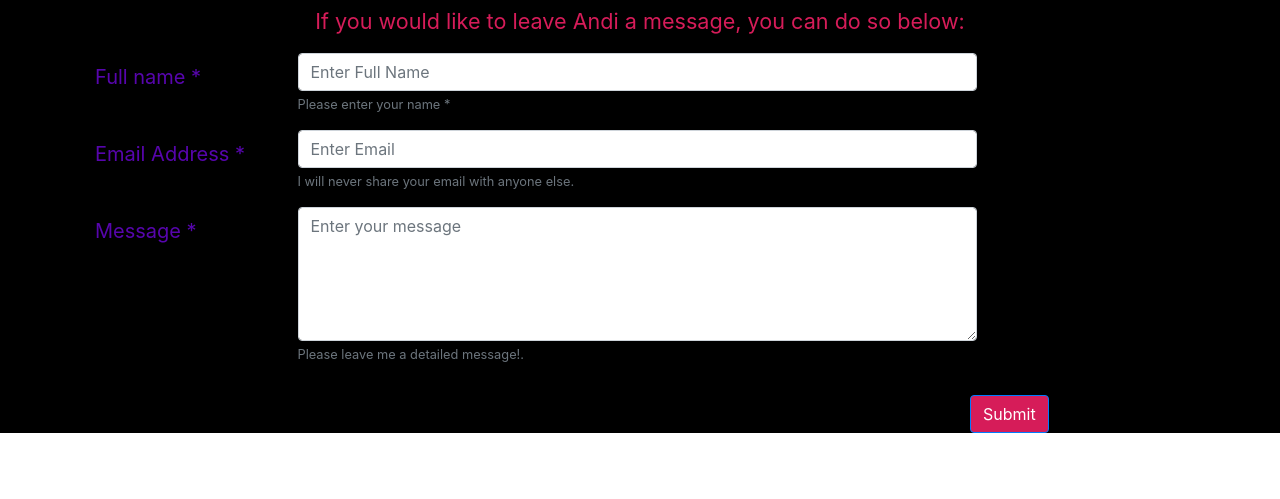
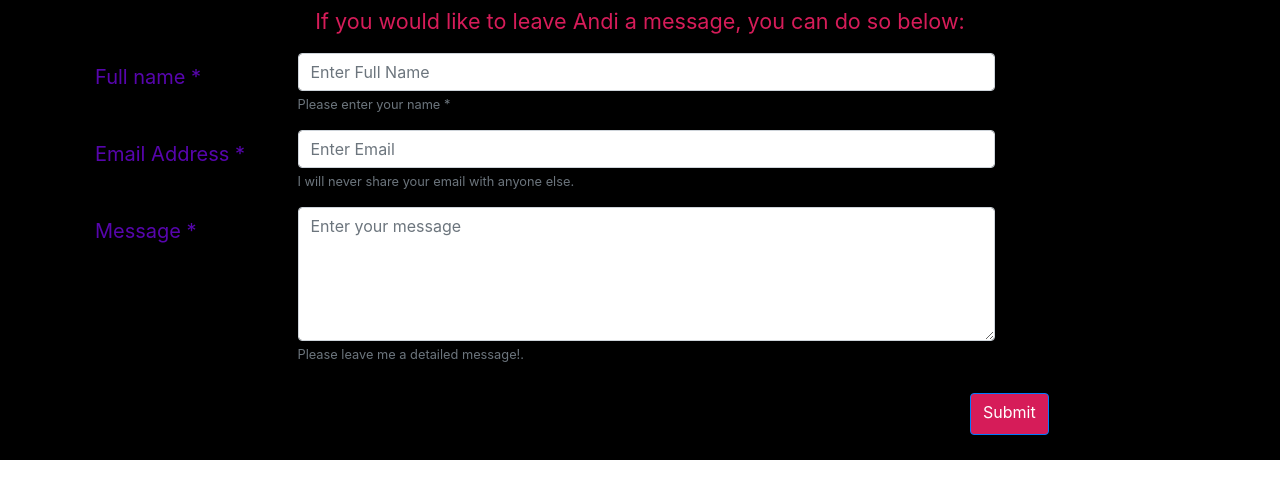
Before and after one commit to almonty67/am_profile, a plain HTML site: page contact.html in a window 1280 px wide. Shown: the part 161-660 px from the top of the page. Drawn offline with nearby package versions, Linux system fonts and the light colour scheme.

Commit message:
added margin and padding to submit button

```diff
--- a/contact.html
+++ b/contact.html
@@ -84,6 +84,10 @@
         </section>
         <!-- END CONTACT FORM -->
 
+        <footer class="footer">
+
+        </footer>
+
 
 
 
--- a/css/custom.css
+++ b/css/custom.css
@@ -114,7 +114,6 @@ svg {
 /*}*/
 section {
     background: black;
-
 }
 .contact-page {
     background-color: black;
@@ -126,6 +125,11 @@ section {
     font-size: 1.35em;
 }
 
+/********** FORM **********/
+form {
+    position: relative;
+    width: 100%;
+}
 .form-group {
     color: #5705AD;
     margin-left: 50px;
@@ -133,19 +137,18 @@ section {
 }
 
 .col-sm-10, .form-group-row {
-    padding-right:  318px;
+    padding-right:  300px;
  }
 
 .btn-submit {
     background: #d61c59;
-    margin-top: 14px;
+    margin-top: 12px;
+    margin-bottom: 25px;
     margin-left: 970px;
+    padding-bottom: 10px;
 }
+/********** END FORM **********/
+.footer {
 
-/********** FORM **********/
-
-
-
-
-/********** END FORM **********/
+}
 /********** END CONTACT PAGE *********/
```
